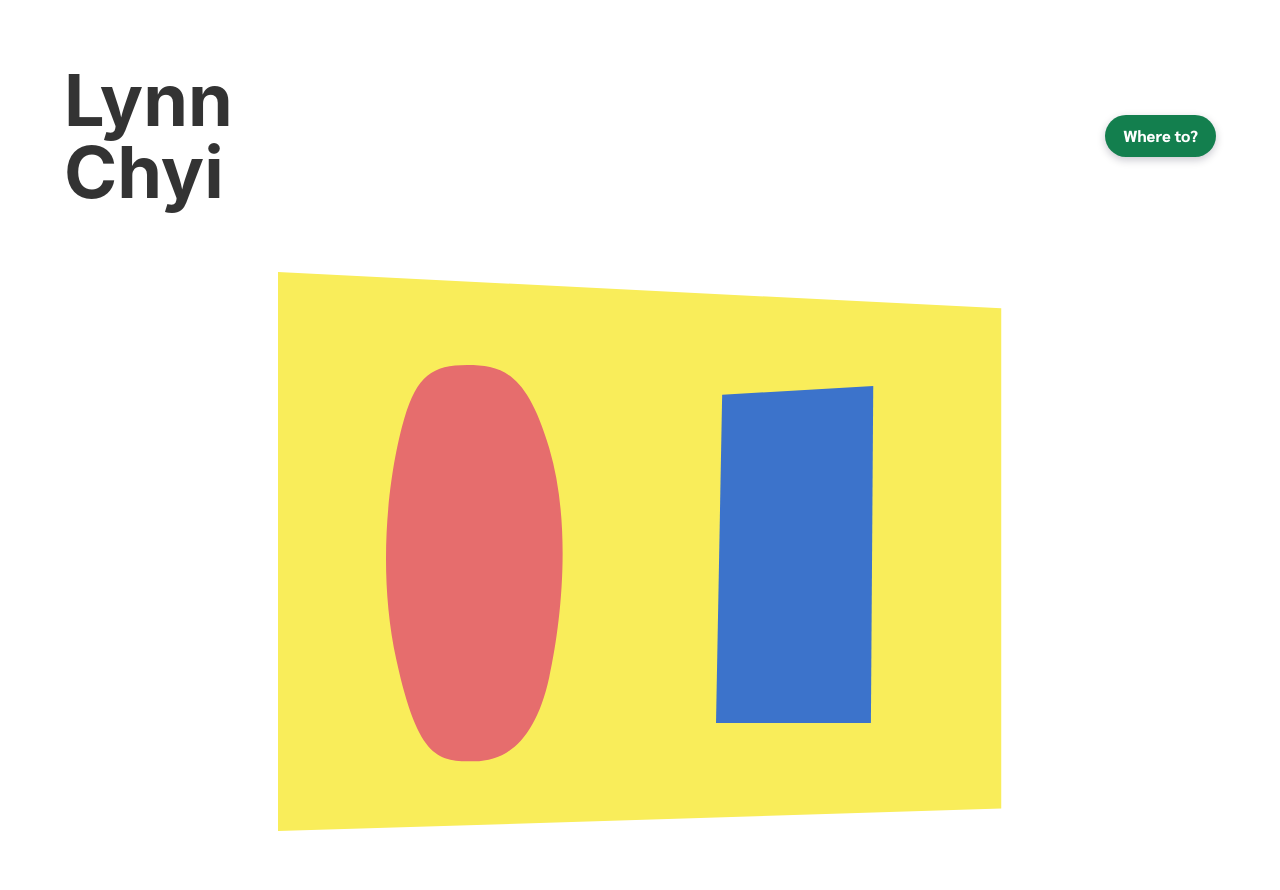
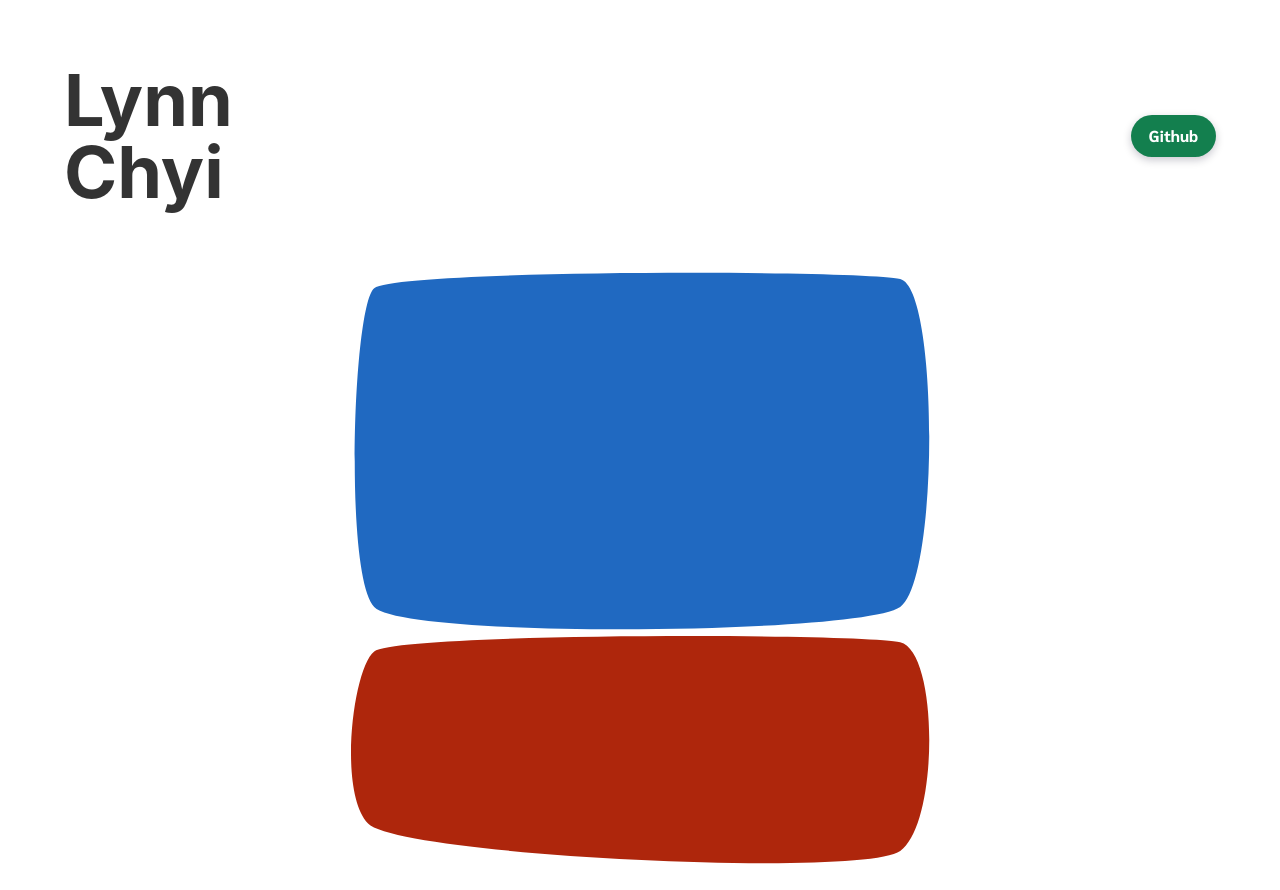
Before and after one commit to lychyi/lynnchyi.com, a Gatsby site: page / in a window 1280 px wide. Built offline with nearby package versions, Linux system fonts and the light colour scheme; Gatsby itself is replaced by a stand-in of ours.

Commit message:
add random cover, artwork

```diff
--- a/src/components/button.tsx
+++ b/src/components/button.tsx
@@ -2,13 +2,14 @@ import React from 'react';
 import styled from '@emotion/styled';
 
 interface ButtonProps {
-  onClick?: (e: React.SyntheticEvent) => void;
+  onClick?: (e: React.SyntheticEvent<HTMLAnchorElement>) => void;
 }
+
 const btnColor = `#137F4E`;
 const btnLabelColor = `#FFFFFF`;
 const btnHoverColor = `#106940`;
 
-const Button: React.SFC<ButtonProps> = styled.div`
+const Button: React.FC<ButtonProps & JSX.IntrinsicElements['a']> = styled.a`
   display: inline-flex;
   align-items: center;
   justify-content: center;
@@ -26,6 +27,7 @@ const Button: React.SFC<ButtonProps> = styled.div`
   box-shadow: 0 3px 8px 0 rgba(9, 6, 38, 0.22);
   transition: all 0.2s ease-in-out;
   user-select: none;
+  text-decoration: none;
 
   &:hover {
     background-color: ${btnHoverColor};
@@ -37,6 +39,19 @@ const Button: React.SFC<ButtonProps> = styled.div`
     box-shadow: none;
     transition: all 0.1s ease-in-out;
   }
+
+  &:focus {
+    box-shadow:
+    0 0 0 2px #FFFFFF,
+    0 0 0 4px ${btnHoverColor};
+    outline: none;
+  }
+
+  @media(max-width: 420px) {
+    position: fixed;
+    bottom: 32px;
+    right: 32px;
+  }
 `;
 
 export default Button;
--- a/src/components/cover.tsx
+++ /dev/null
@@ -1,21 +0,0 @@
-import React from 'react'
-import styled from '@emotion/styled';
-
-import coverImg from '../images/kellsworth-elly.svg'
-
-const Wrapper = styled.div`
-  display: flex;
-  align-items: center;
-  justify-content: center;
-  width: 100%;
-`;
-
-const Cover: React.SFC = () => {
-  return (
-    <Wrapper>
-      <img src={coverImg} alt=""/>
-    </Wrapper>
-  )
-}
-
-export default Cover;
--- a/src/components/header.tsx
+++ b/src/components/header.tsx
@@ -26,7 +26,7 @@ const Header: React.SFC<HeaderProps> = ({siteTitle}) => {
   return (
     <Wrapper>
       <Heading>{siteTitle}</Heading>
-      <Button>Where to?</Button>
+      <Button tabIndex={0} href="https://github.com/lychyi" target="_blank">Github</Button>
     </Wrapper>
   )
 }
--- a/src/components/layout.js
+++ b/src/components/layout.js
@@ -23,8 +23,7 @@ const Layout = ({ children }) => (
         <div
           style={{
             margin: `0 auto`,
-            maxWidth: 960,
-            padding: `0px 1.0875rem 1.45rem`,
+            maxWidth: '100%',
             paddingTop: 0,
           }}
         >
--- /dev/null
+++ b/src/components/random-cover.tsx
@@ -0,0 +1,60 @@
+import React from 'react'
+import styled from '@emotion/styled';
+
+import img1 from '../images/kellsworth-elly.svg'
+import img2 from '../images/america-the-beautiful.svg'
+import img3 from '../images/blue-red.svg'
+import img4 from '../images/blue-red-2.svg'
+import img5 from '../images/green-circle.svg'
+import img6 from '../images/rgb.svg'
+import img7 from '../images/sticks.svg'
+import img8 from '../images/viridis-dots.svg'
+
+const Wrapper = styled.div`
+  display: flex;
+  align-items: center;
+  justify-content: center;
+  width: 100%;
+  user-select: none;
+  cursor: pointer;
+`;
+
+const Image: React.FC<{src: string}> = ({src}) => {
+  return (
+    <img src={src} />
+  )
+}
+
+class RandomCover extends React.Component<{}, { currentCover: any }> {
+  pool = [img1, img2, img3, img4, img5, img6, img7, img8];
+
+  constructor(props: {}) {
+    super(props);
+    this.state = {
+      currentCover: this.getRandomElementFromArray(this.pool)
+    };
+  }
+
+  getRandomElementFromArray(arr: any[]) {
+    return arr[Math.floor(Math.random()*arr.length)];
+  }
+
+  randomizeCover() {
+    if (this.pool) {
+      this.setState({
+        currentCover: this.getRandomElementFromArray(this.pool)
+      });
+    }
+  }
+
+  render() {
+    return (
+      <Wrapper onClick={() => this.randomizeCover()}>
+        <Image src={this.state.currentCover} />
+      </Wrapper>
+    )
+  }
+
+}
+
+export default RandomCover;
--- a/src/pages/index.js
+++ b/src/pages/index.js
@@ -1,13 +1,13 @@
 import React from 'react'
 
 import Layout from '../components/layout'
-import Cover from '../components/cover'
+import RandomCover from '../components/random-cover'
 import SEO from '../components/seo'
 
 const IndexPage = () => (
   <Layout>
     <SEO title="Home" keywords={[`gatsby`, `application`, `react`]} />
-    <Cover />
+    <RandomCover />
   </Layout>
 )
 
```
Also changed, not shown: src/images/america-the-beautiful.svg (added), src/images/blue-red-2.svg (added), src/images/blue-red.svg (added), src/images/green-circle.svg (added), src/images/rgb.svg (added), src/images/sticks.svg (added), src/images/viridis-dots.svg (added).
